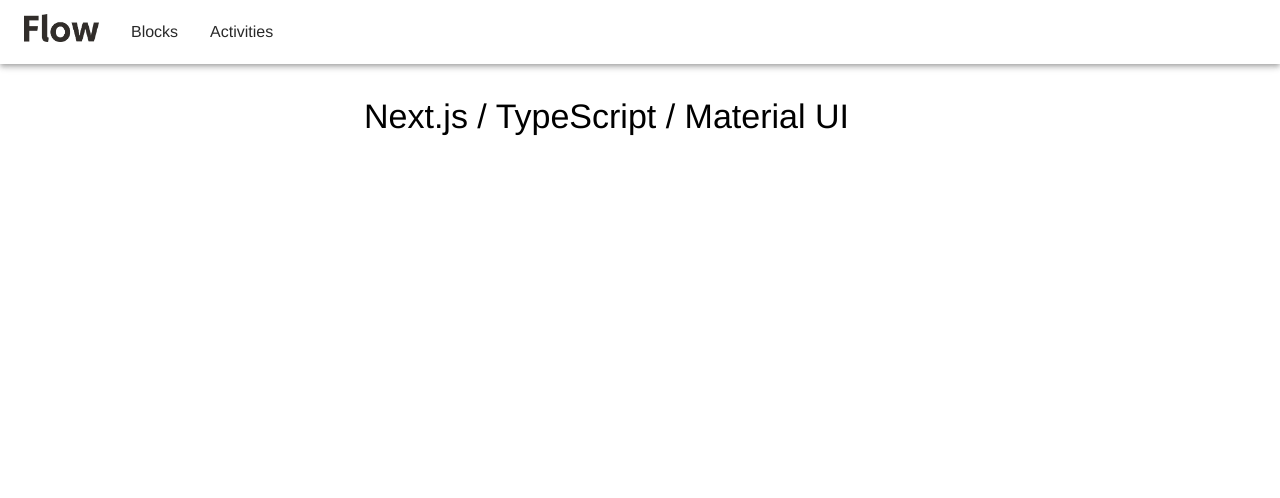
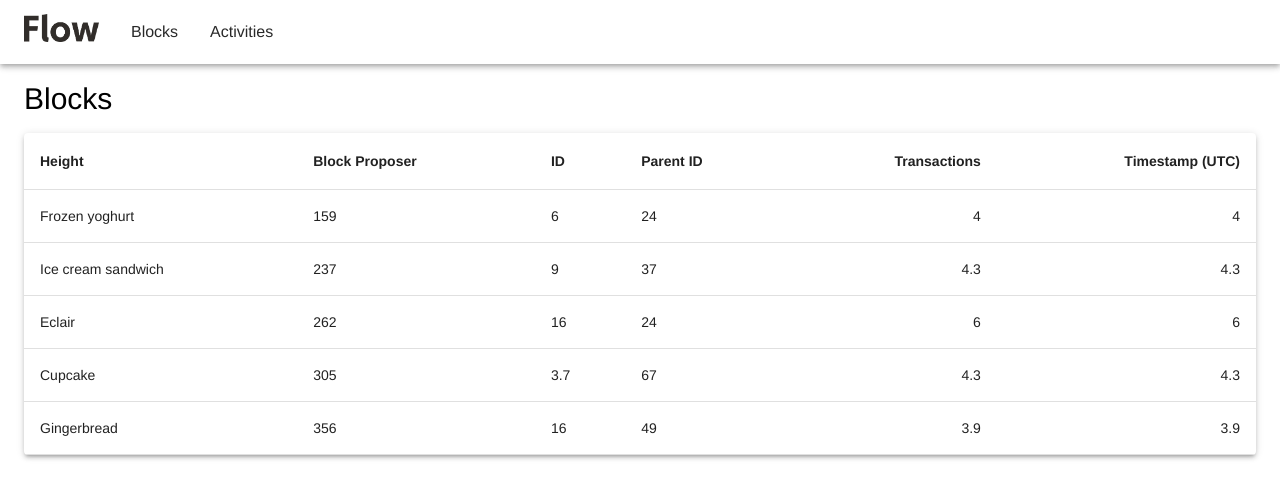
Before and after one commit to forbole/big-dipper-flow-client, a Next.js app in the folder client/: page / in a window 1280 px wide. Shown: the top 498 px of the page. Built offline with nearby package versions, Linux system fonts and the light colour scheme; a web font is replaced by a local one.

Commit message:
dummy table in block page

```diff
--- a/client/pages/index.tsx
+++ b/client/pages/index.tsx
@@ -1,16 +1,56 @@
 import React from 'react';
-import Container from '@material-ui/core/Container';
-import Typography from '@material-ui/core/Typography';
-import Box from '@material-ui/core/Box';
+import { createStyles, makeStyles, Theme, useTheme } from '@material-ui/core/styles';
+import { Paper, Box, Typography, Table, TableBody, TableCell, TableContainer, TableHead, TableRow} from '@material-ui/core';
 
 export default function Index() {
+
+  function createData(name: string, calories: number, fat: number, carbs: number, protein: number) {
+    return { name, calories, fat, carbs, protein };
+  }
+
+  const rows = [
+    createData('Frozen yoghurt', 159, 6.0, 24, 4.0),
+    createData('Ice cream sandwich', 237, 9.0, 37, 4.3),
+    createData('Eclair', 262, 16.0, 24, 6.0),
+    createData('Cupcake', 305, 3.7, 67, 4.3),
+    createData('Gingerbread', 356, 16.0, 49, 3.9),
+  ];
+
   return (
-    <Container maxWidth="sm">
-      <Box my={4}>
-        <Typography variant="h4" component="h1" gutterBottom>
-          Next.js / TypeScript / Material UI
+    <React.Fragment>
+      <Box my={2}>
+        <Typography variant="h4" component="h1">
+          Blocks
         </Typography>
       </Box>
-    </Container>
+      <TableContainer component={Paper} elevation={3}>
+        <Table aria-label="simple table">
+          <TableHead>
+            <TableRow>
+              <TableCell style={{fontWeight:700}}>Height</TableCell>
+              <TableCell style={{fontWeight:700}}>Block Proposer</TableCell>
+              <TableCell style={{fontWeight:700}}>ID</TableCell>
+              <TableCell style={{fontWeight:700}}>Parent ID</TableCell>
+              <TableCell align="right" style={{fontWeight:700}}>Transactions</TableCell>
+              <TableCell align="right" style={{fontWeight:700}}>Timestamp (UTC)</TableCell>
+            </TableRow>
+          </TableHead>
+          <TableBody>
+            {rows.map((row) => (
+              <TableRow key={row.name}>
+                <TableCell component="th" scope="row">
+                  {row.name}
+                </TableCell>
+                <TableCell>{row.calories}</TableCell>
+                <TableCell>{row.fat}</TableCell>
+                <TableCell>{row.carbs}</TableCell>
+                <TableCell align="right">{row.protein}</TableCell>
+                <TableCell align="right">{row.protein}</TableCell>
+              </TableRow>
+            ))}
+          </TableBody>
+        </Table>
+      </TableContainer>
+    </React.Fragment>
   );
 }
--- a/client/themes/Theme.tsx
+++ b/client/themes/Theme.tsx
@@ -62,6 +62,7 @@ const Theme = createMuiTheme({
       color: '#000',
     },
     h4: {
+      fontSize: '1.875rem',
       color: '#000',
     },
     body1: {
```
